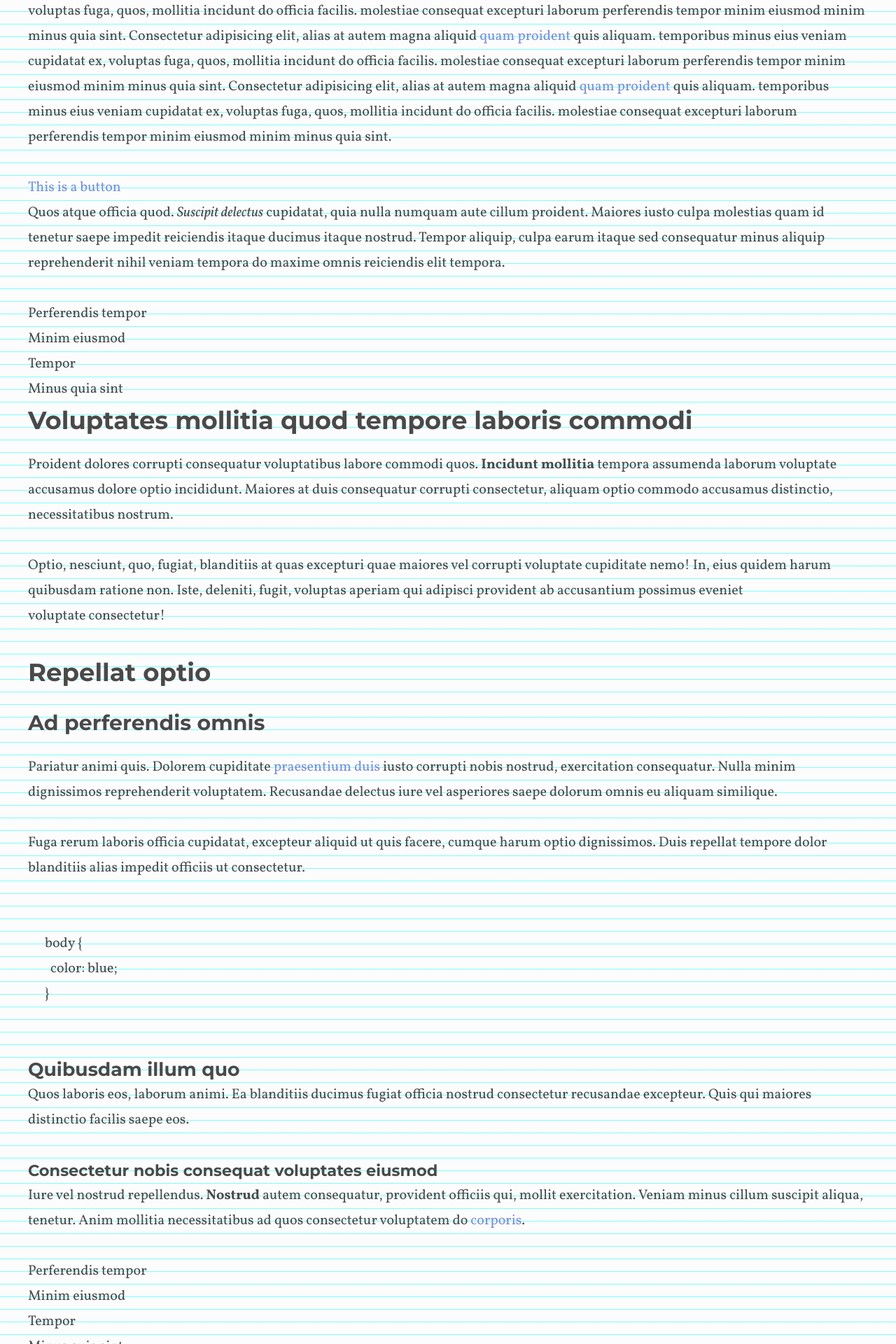
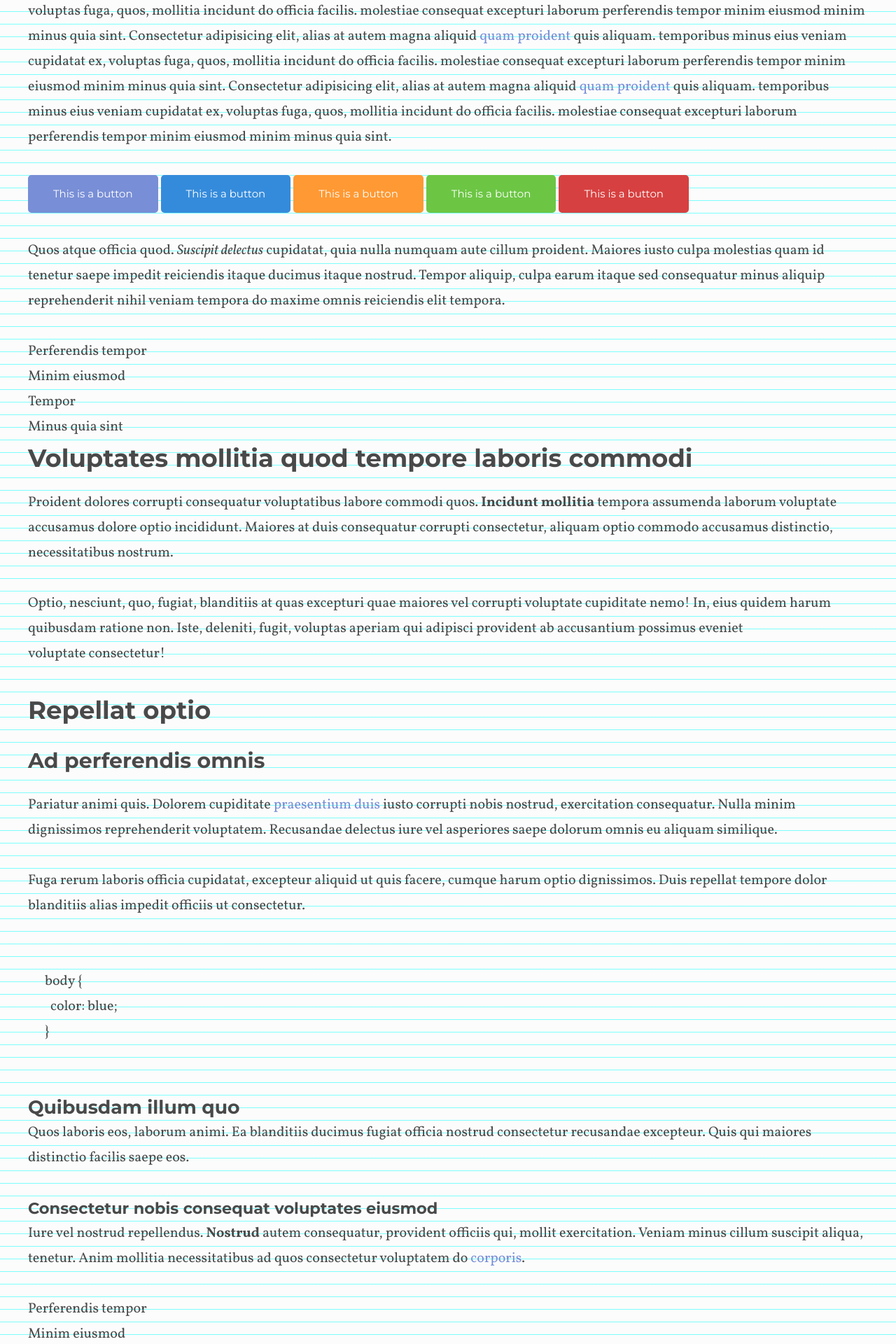
Before and after one commit to chloeam/divine, a Jekyll site: the page built from index.html, in a window 1280 px wide. Shown: the part 308-2228 px from the top of the page at 70% size. Built offline with Jekyll 4.4.1, drawn with Linux system fonts in a browser that asks for light colours.

Commit message:
basic buttons

```diff
--- a/_sass/divine/abstracts/_variables.scss
+++ b/_sass/divine/abstracts/_variables.scss
@@ -88,7 +88,7 @@ $button-text-color: $white !default;
 $success-color: #6cc644 !default;
 $info-color: #358BDB !default;
 $warning-color: #ff9933 !default;
-$error-color: #bd2c00 !default;
+$error-color: #d74040 !default;
 
 // Brand colors (for button and icon use)
 $behance-color: #1769FF;
--- a/_sass/divine/base/_typography.scss
+++ b/_sass/divine/base/_typography.scss
@@ -61,7 +61,8 @@ strong {
   font-weight: bold;
 }
 
-a {
+// Select all the anchors without a button class
+a:not(.button) {
   color: $link-color;
   text-decoration: none;
   transition: $default-transition;
--- a/_sass/divine/components/_buttons.scss
+++ b/_sass/divine/components/_buttons.scss
@@ -0,0 +1,35 @@
+@mixin btn($btn-color) {
+  display: inline-block;
+  background-color: $btn-color;
+  color: $button-text-color;
+  padding: 0.5rem 2rem;
+  border-radius: $border-radius;
+  text-decoration: none;
+  font-family: $button-type;
+  margin-bottom: 2rem;
+  @include font-size(theta);
+
+  &:hover {
+    background-color: darken($btn-color, 5%);
+  }
+}
+
+.button {
+  @include btn($button-color);
+}
+
+.button.info {
+  @include btn($info-color);
+}
+
+.button.success {
+  @include btn($success-color);
+}
+
+.button.warning {
+  @include btn($warning-color);
+}
+
+.button.error {
+  @include btn($error-color);
+}
--- a/index.html
+++ b/index.html
@@ -14,6 +14,10 @@ title: Portfolio
   <p>Consectetur adipisicing elit, alias at autem magna aliquid <a href="#">quam proident</a> quis aliquam. temporibus minus eius veniam cupidatat ex, voluptas fuga, quos, mollitia incidunt do officia facilis. molestiae consequat excepturi laborum perferendis tempor minim eiusmod minim minus quia&nbsp;sint. Consectetur adipisicing elit, alias at autem magna aliquid <a href="#">quam proident</a> quis aliquam. temporibus minus eius veniam cupidatat ex, voluptas fuga, quos, mollitia incidunt do officia facilis. molestiae consequat excepturi laborum perferendis tempor minim eiusmod minim minus quia&nbsp;sint. Consectetur adipisicing elit, alias at autem magna aliquid <a href="#">quam proident</a> quis aliquam. temporibus minus eius veniam cupidatat ex, voluptas fuga, quos, mollitia incidunt do officia facilis. molestiae consequat excepturi laborum perferendis tempor minim eiusmod minim minus quia&nbsp;sint.</p>
 
   <a href="#" class="button">This is a button</a>
+  <a href="#" class="button info">This is a button</a>
+  <a href="#" class="button warning">This is a button</a>
+  <a href="#" class="button success">This is a button</a>
+  <a href="#" class="button error">This is a button</a>
 
   <p>Quos atque officia quod. <em>Suscipit delectus</em> cupidatat, quia nulla numquam aute cillum proident. Maiores iusto culpa molestias quam id tenetur saepe impedit reiciendis itaque ducimus itaque nostrud. Tempor aliquip, culpa earum itaque sed consequatur minus aliquip reprehenderit nihil veniam tempora do maxime omnis reiciendis elit&nbsp;tempora.</p>
 
```
